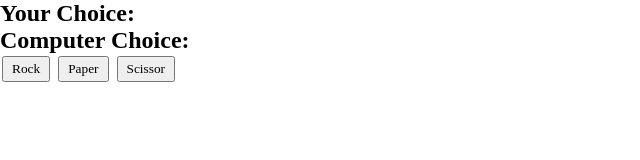
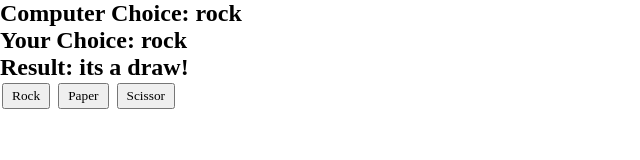
Before and after one commit to Diwaskarki96/Basic_Rock_Paper_Scissor, a plain HTML site: page index.html in a window 1280 px wide. Both pictures are taken after a click on the button "Rock". Shown: the whole page, without its empty margins (0-640 px from the left). Drawn offline with Linux system fonts and the light colour scheme.

Commit message:
complete

```diff
--- a/index.html
+++ b/index.html
@@ -7,8 +7,9 @@
     <link rel="stylesheet" href="style.css" />
   </head>
   <body>
-    <h2>Your Choice: <span id="user"></span></h2>
-    <h2>Computer Choice: <span id="computer"></span></h2>
+    <h2>Computer Choice: <span id="computer-choice"></span></h2>
+    <h2>Your Choice: <span id="user-choice"></span></h2>
+    <h2>Result: <span id="result"></span></h2>
 
     <button id="rock">Rock</button>
     <button id="paper">Paper</button>
--- a/script.js
+++ b/script.js
@@ -0,0 +1,56 @@
+const computerChoiceDisplay = document.getElementById("computer-choice");
+const userChoiceDisplay = document.getElementById("user-choice");
+const resultDisplay = document.getElementById("result");
+const possibleChoices = document.querySelectorAll("button");
+let userChoice;
+let computerChoice;
+let result;
+
+possibleChoices.forEach((possibleChoice) =>
+  possibleChoice.addEventListener("click", (e) => {
+    userChoice = e.target.id;
+    userChoiceDisplay.innerHTML = userChoice;
+    generateComputerChoice();
+    getResult();
+  })
+);
+
+function generateComputerChoice() {
+  const randomNumber = Math.floor(Math.random() * 3) + 1; // or you can use possibleChoices.length
+
+  if (randomNumber === 1) {
+    computerChoice = "rock";
+  }
+  if (randomNumber === 2) {
+    computerChoice = "scissors";
+  }
+  if (randomNumber === 3) {
+    computerChoice = "paper";
+  }
+  computerChoiceDisplay.innerHTML = computerChoice;
+}
+
+function getResult() {
+  if (computerChoice === userChoice) {
+    result = "its a draw!";
+  }
+  if (computerChoice === "rock" && userChoice === "paper") {
+    result = "you win!";
+  }
+  if (computerChoice === "rock" && userChoice === "scissors") {
+    result = "you lost!";
+  }
+  if (computerChoice === "paper" && userChoice === "scissors") {
+    result = "you win!";
+  }
+  if (computerChoice === "paper" && userChoice === "rock") {
+    result = "you lose!";
+  }
+  if (computerChoice === "scissors" && userChoice === "rock") {
+    result = "you win!";
+  }
+  if (computerChoice === "scissors" && userChoice === "paper") {
+    result = "you lose!";
+  }
+  resultDisplay.innerHTML = result;
+}
```
